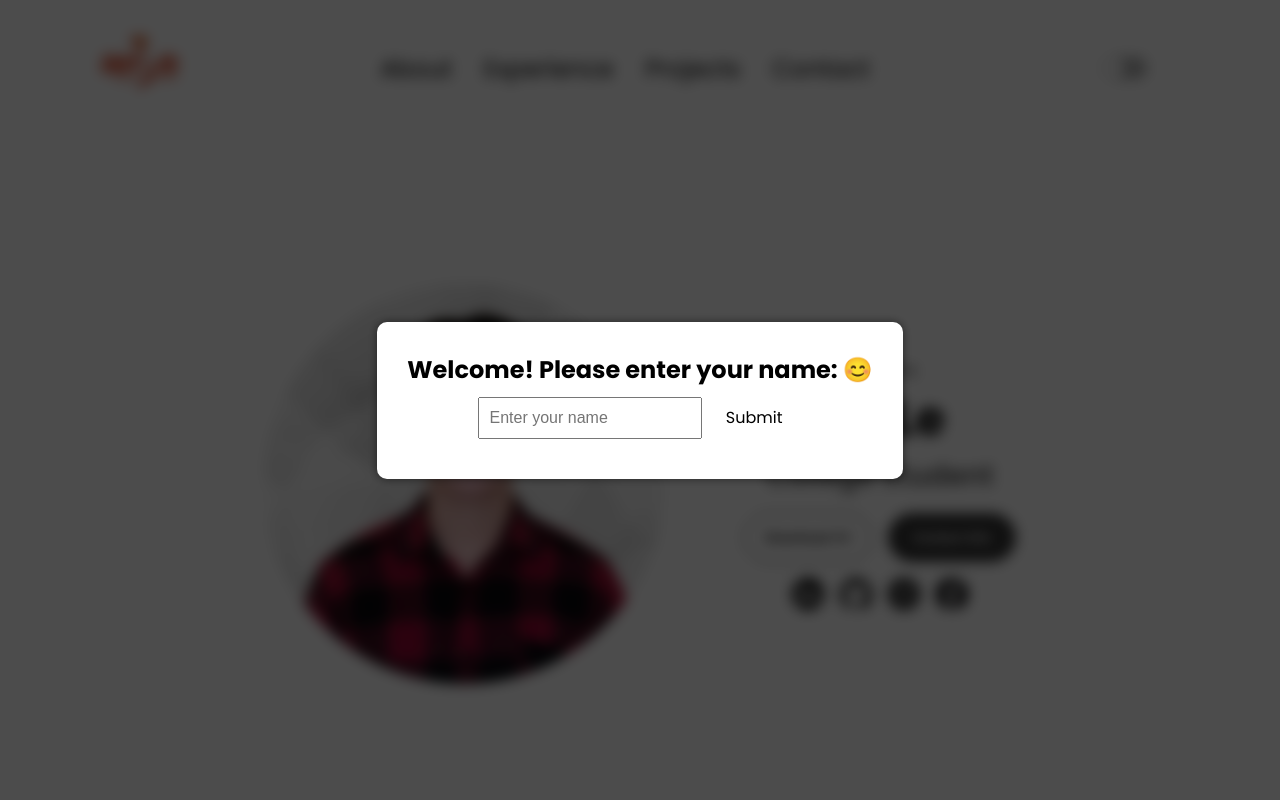
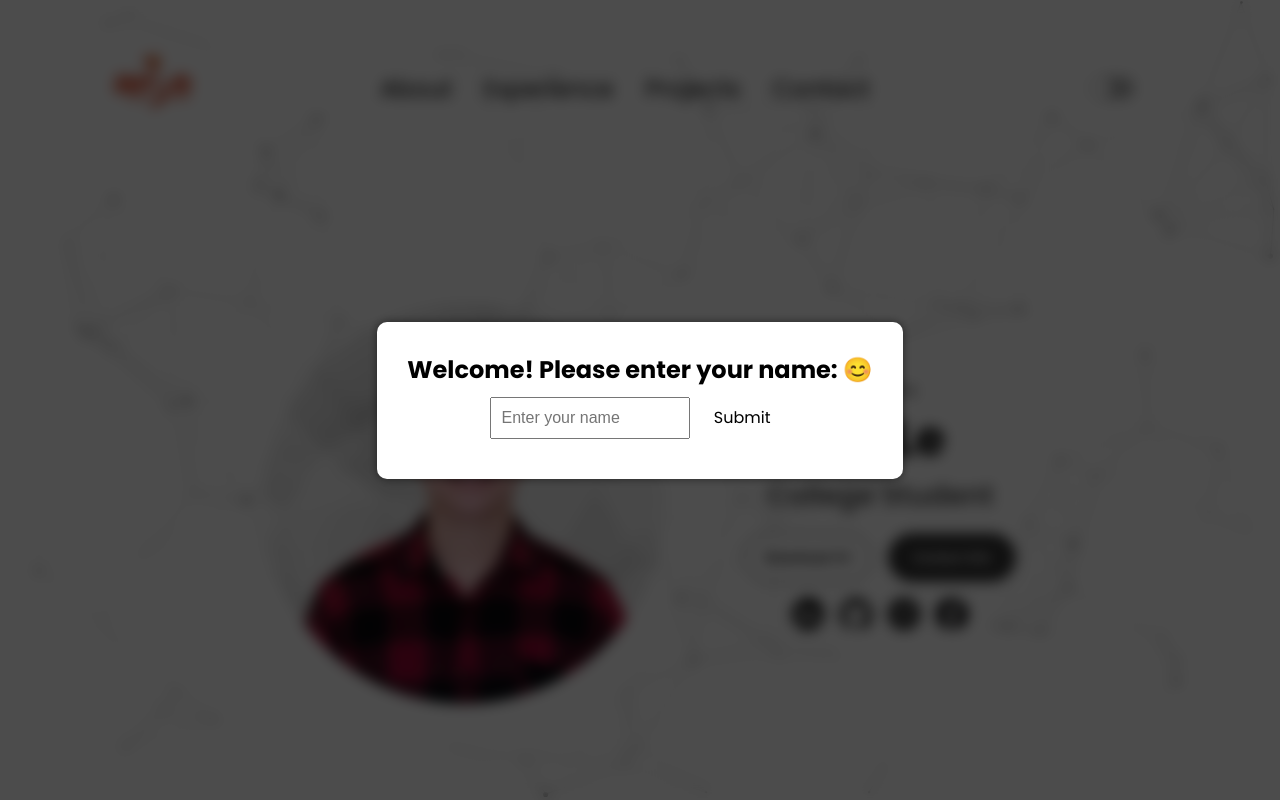
Before and after one commit to annhutle/html-css-js-portfolio-template, a plain HTML site: page index.html in a window 1280 px wide. Shown: the top 800 px of the page. Drawn offline with nearby package versions, Linux system fonts and the light colour scheme.

Commit message:
Add particle.js background

```diff
--- a/index.html
+++ b/index.html
@@ -415,5 +415,101 @@
     };
 </script>
 
+<script src="https://cdn.jsdelivr.net/particles.js/2.0.0/particles.min.js"></script>
+
+<style>
+    * {
+        margin: 0;
+        padding: 0;
+        box-sizing: border-box;
+    }
+
+    #particles-js {
+        position: fixed;
+        width: 100%;
+        height: 100%;
+        top: 0;
+        left: 0;
+        z-index: -1;
+        pointer-events: none;
+    }
+
+    body {
+        margin: 0;
+        padding: 20px;
+        min-height: 200vh;
+    }
+
+</style>
+</head>
+<body>
+
+
+<div id="particles-js"></div>
+
+
+<script>
+    particlesJS("particles-js", {
+        "particles": {
+            "number": {
+                "value": 100,
+                "density": {
+                    "enable": true,
+                    "value_area": 800
+                }
+            },
+            "color": {
+                "value": "#000000"
+            },
+            "shape": {
+                "type": "circle",
+                "stroke": {
+                    "width": 0,
+                    "color": "#000000"
+                }
+            },
+            "opacity": {
+                "value": 0.5,
+                "random": false
+            },
+            "size": {
+                "value": 3,
+                "random": true
+            },
+            "line_linked": {
+                "enable": true,
+                "distance": 150,
+                "color": "#000000",
+                "opacity": 0.4,
+                "width": 1
+            },
+            "move": {
+                "enable": true,
+                "speed": 2,
+                "direction": "none",
+                "random": false,
+                "straight": false,
+                "out_mode": "out",
+                "bounce": false
+            }
+        },
+        "interactivity": {
+            "detect_on": "canvas",
+            "events": {
+                "onhover": {
+                    "enable": true,
+                    "mode": "grab"
+                },
+                "onclick": {
+                    "enable": true,
+                    "mode": "push"
+                },
+                "resize": true
+            }
+        }
+    });
+</script>
+
+
  </body>
 </html>
```
Also changed, not shown: test.html (added, +108 -0 lines).
